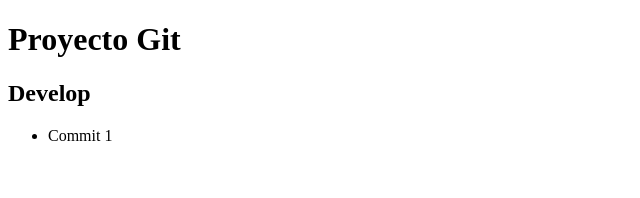
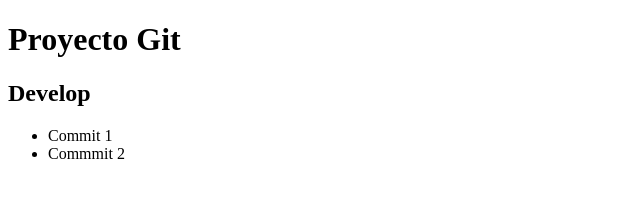
Before and after one commit to samukiller16/UT02Samuel, a plain HTML site: page Index.html in a window 1280 px wide. Shown: the whole page, without its empty margins (0-640 px from the left). Drawn offline with Linux system fonts and the light colour scheme.

Commit message:
Creado commit 2

```diff
--- a/Index.html
+++ b/Index.html
@@ -12,6 +12,7 @@
     <h2>Develop</h2>
     <ul>
         <li>Commit 1</li>
+        <li>Commmit 2</li>
     </ul>
 
 </body>
```
